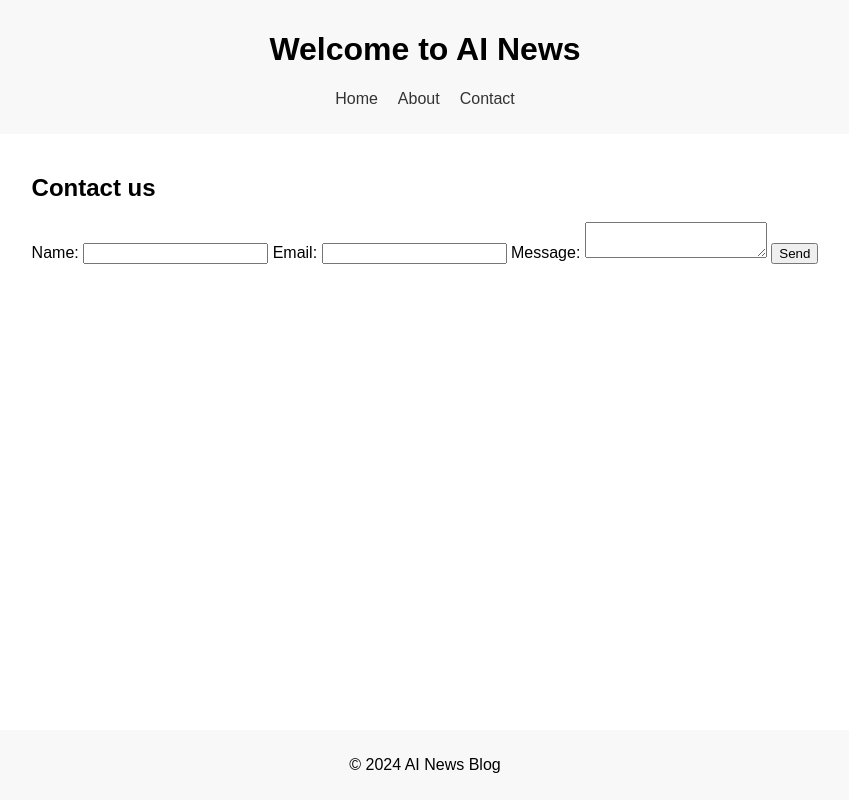
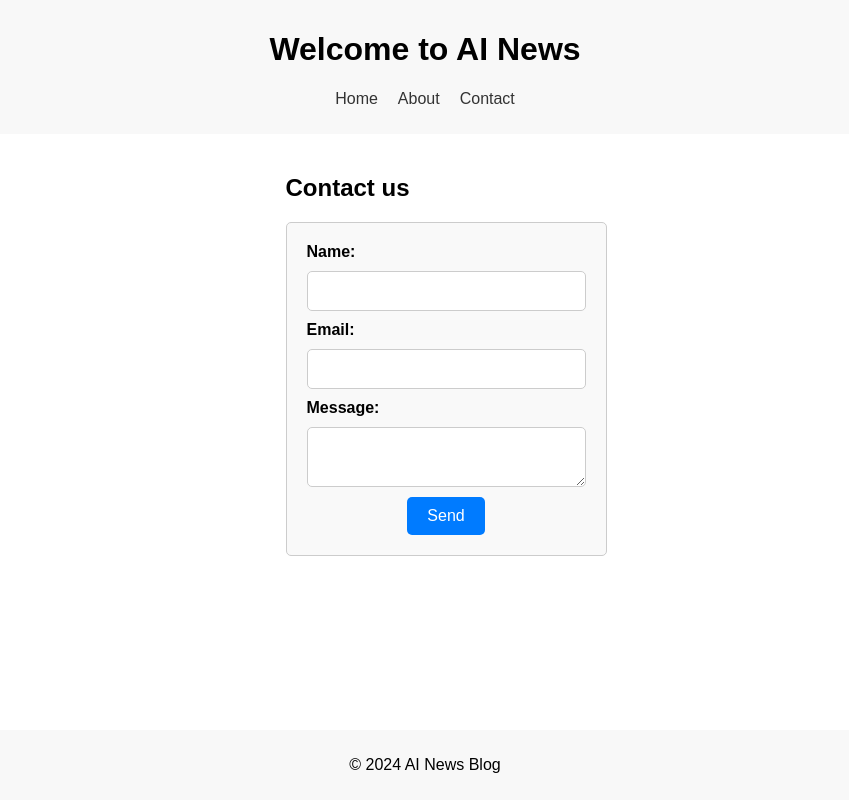
Before and after one commit to jmrvuax/ai-news-blog, a PHP site: page /contact in a window 1280 px wide. Shown: the whole page, without its empty margins (215-1064 px from the left). Run offline with PHP 8.4, Linux system fonts and the light colour scheme.

Commit message:
Add styles for contact form

```diff
--- a/css/styles.css
+++ b/css/styles.css
@@ -69,3 +69,86 @@ footer {
   position: fixed;
   bottom: 0;
 }
+
+/* Centering the main content */
+main {
+  width: 90%;
+  max-width: 800px;
+  margin: 20px auto;
+  display: flex;
+  flex-direction: column;
+  align-items: center;
+}
+
+/* Contact form styles */
+form#contactForm {
+  width: 100%;
+  max-width: 600px;
+  display: flex;
+  flex-direction: column;
+  gap: 10px;
+  padding: 20px;
+  border: 1px solid #ccc;
+  border-radius: 5px;
+  background-color: #f9f9f9;
+  margin: 0 auto;
+}
+
+form#contactForm label {
+  font-weight: bold;
+}
+
+form#contactForm input,
+form#contactForm textarea {
+  width: 100%;
+  padding: 10px;
+  border: 1px solid #ccc;
+  border-radius: 5px;
+  font-size: 16px;
+  box-sizing: border-box;
+}
+
+form#contactForm button {
+  padding: 10px 20px;
+  border: none;
+  border-radius: 5px;
+  background-color: #007bff;
+  color: white;
+  font-size: 16px;
+  cursor: pointer;
+  align-self: center;
+}
+
+form#contactForm button:hover {
+  background-color: #0056b3;
+}
+
+/* Responsive adjustments for smaller screens */
+@media (max-width: 400px) {
+  form#contactForm {
+    padding: 10px;
+  }
+
+  form#contactForm input,
+  form#contactForm textarea {
+    font-size: 14px;
+    padding: 8px;
+  }
+
+  form#contactForm button {
+    font-size: 14px;
+    padding: 8px 16px;
+  }
+}
+
+/* Thank you message styles */
+#thankYouMessage {
+  margin-top: 20px;
+  padding: 10px;
+  border: 1px solid #28a745;
+  border-radius: 5px;
+  background-color: #d4edda;
+  color: #155724;
+  display: none;
+  text-align: center;
+}
```
